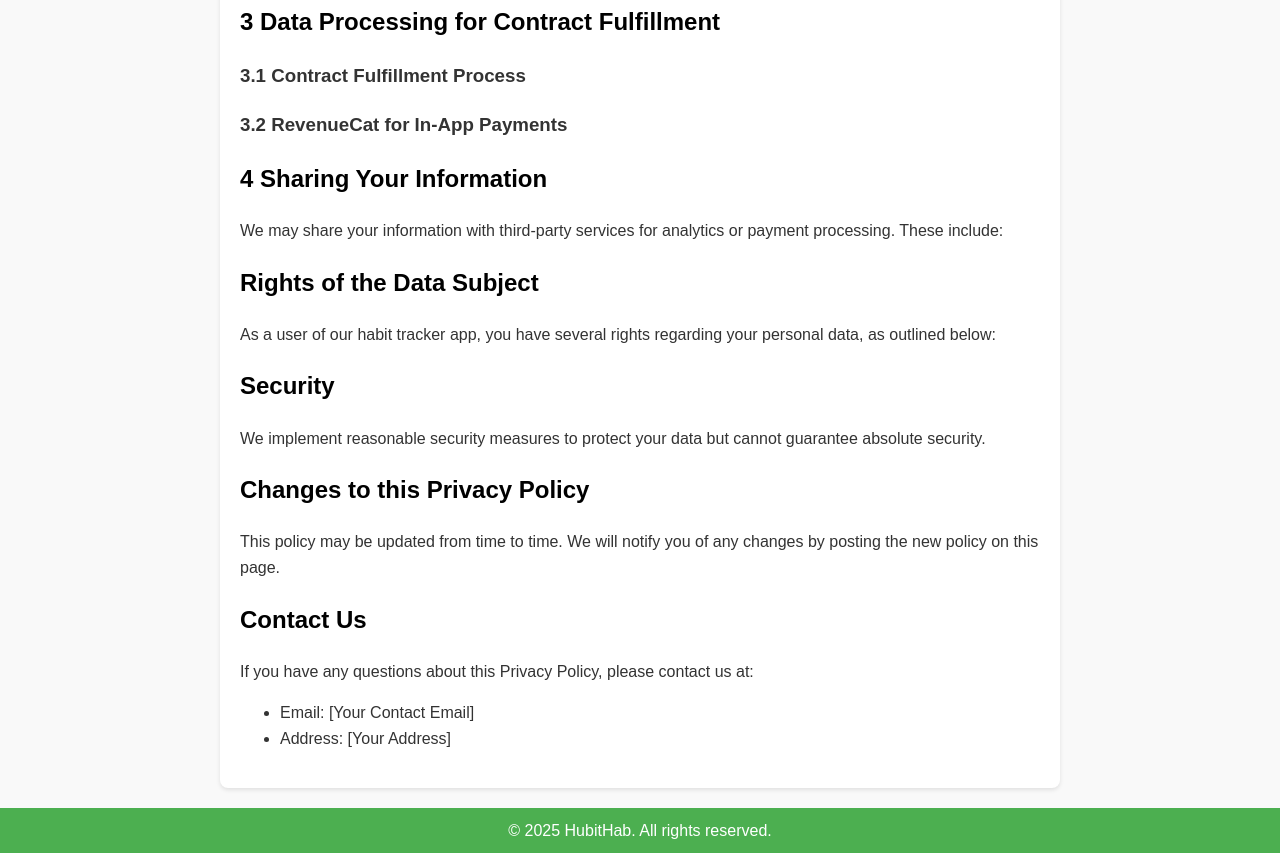
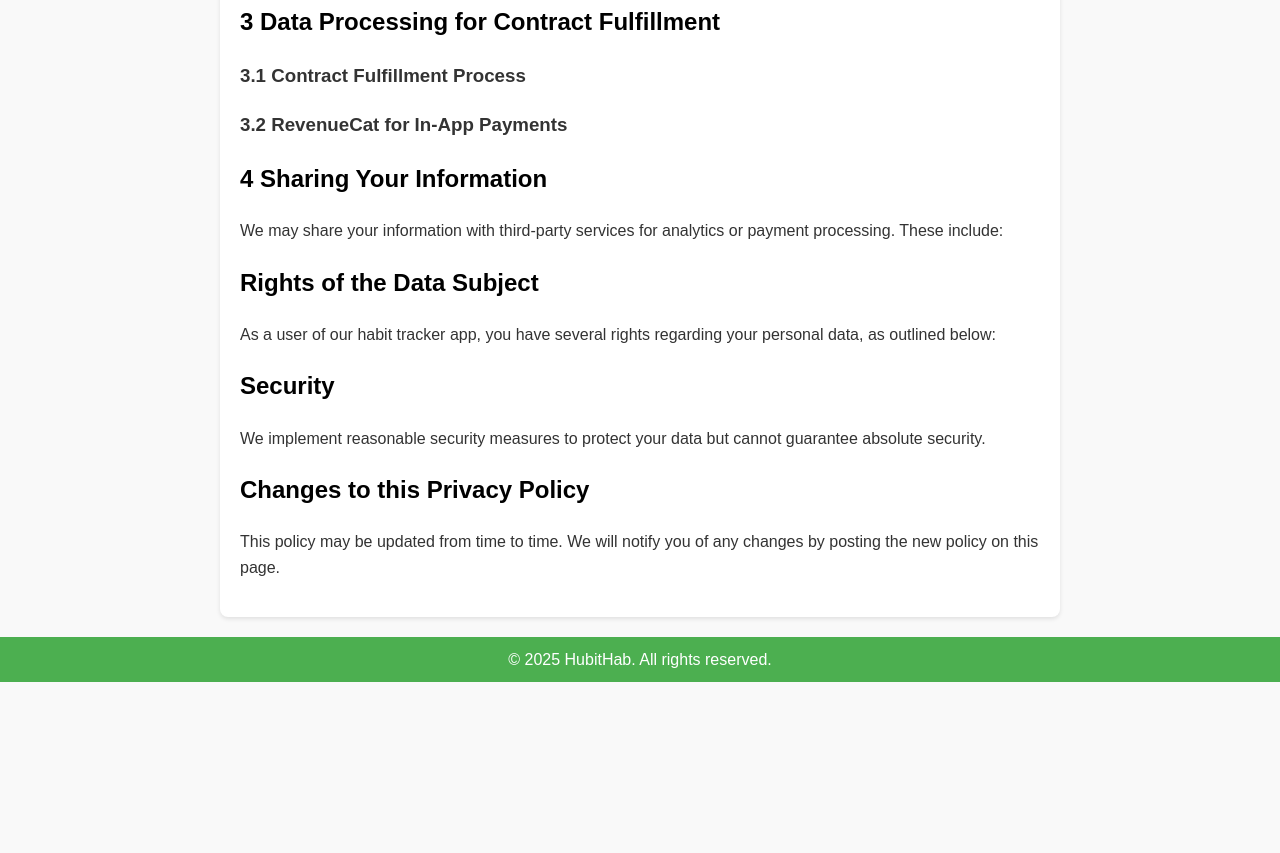
Before and after one commit to singledev-eu/HubitHabWeb, a plain HTML site: page docs/policy.html in a window 1280 px wide. Shown: the part 326-1179 px from the top of the page. After the commit the page ends 1008 px from the top, so only its background shows below. Drawn offline with Linux system fonts and the light colour scheme.

Commit message:
Remove repeated info

```diff
--- a/docs/policy.html
+++ b/docs/policy.html
@@ -107,16 +107,6 @@
         <h2>Changes to this Privacy Policy</h2>
         <p>This policy may be updated from time to time. We will notify you of any changes by posting the new policy on this page.</p>
     </section>
-
-    <section>
-        <h2>Contact Us</h2>
-        <p>If you have any questions about this Privacy Policy, please contact us at:</p>
-        <ul>
-            <li>Email: [Your Contact Email]</li>
-            <li>Address: [Your Address]</li>
-        </ul>
-    </section>
-
 </main>
 
 <footer style="text-align:center; padding:10px; background:#4CAF50; color:white;">
```
